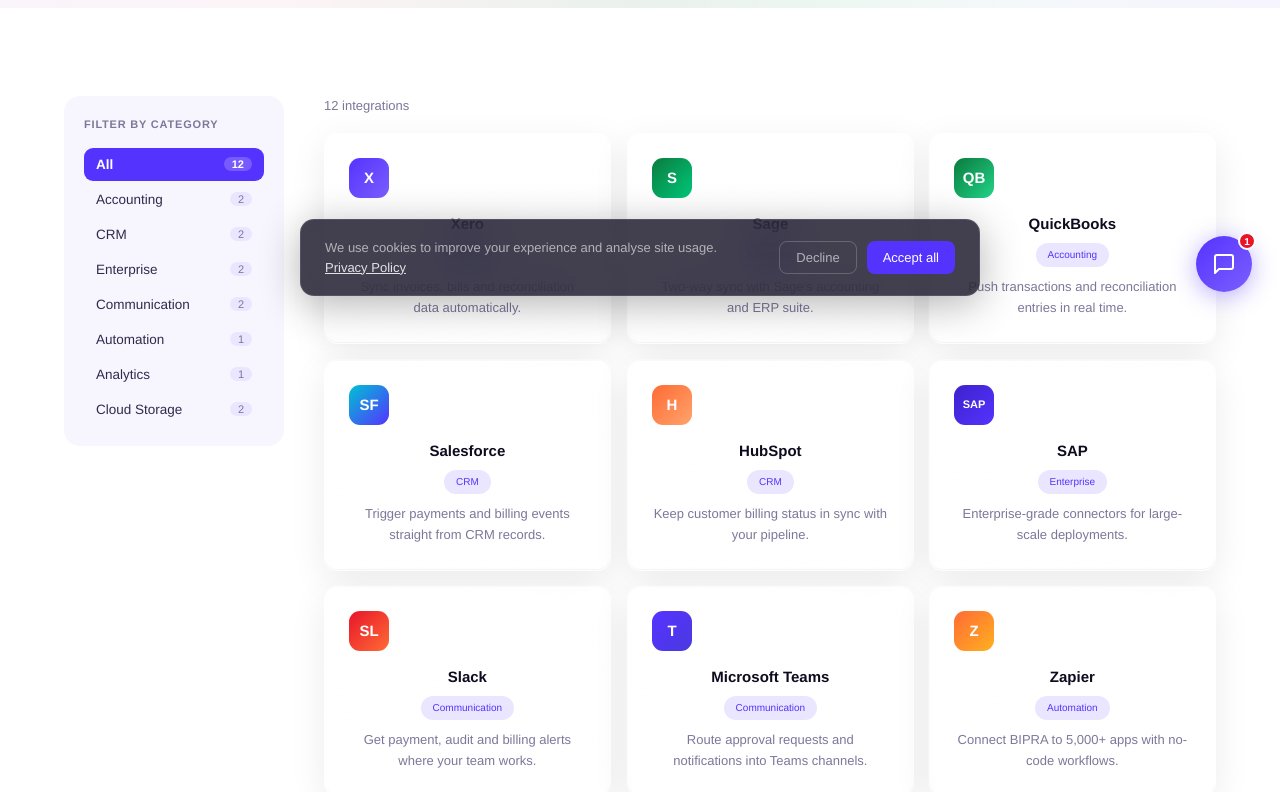
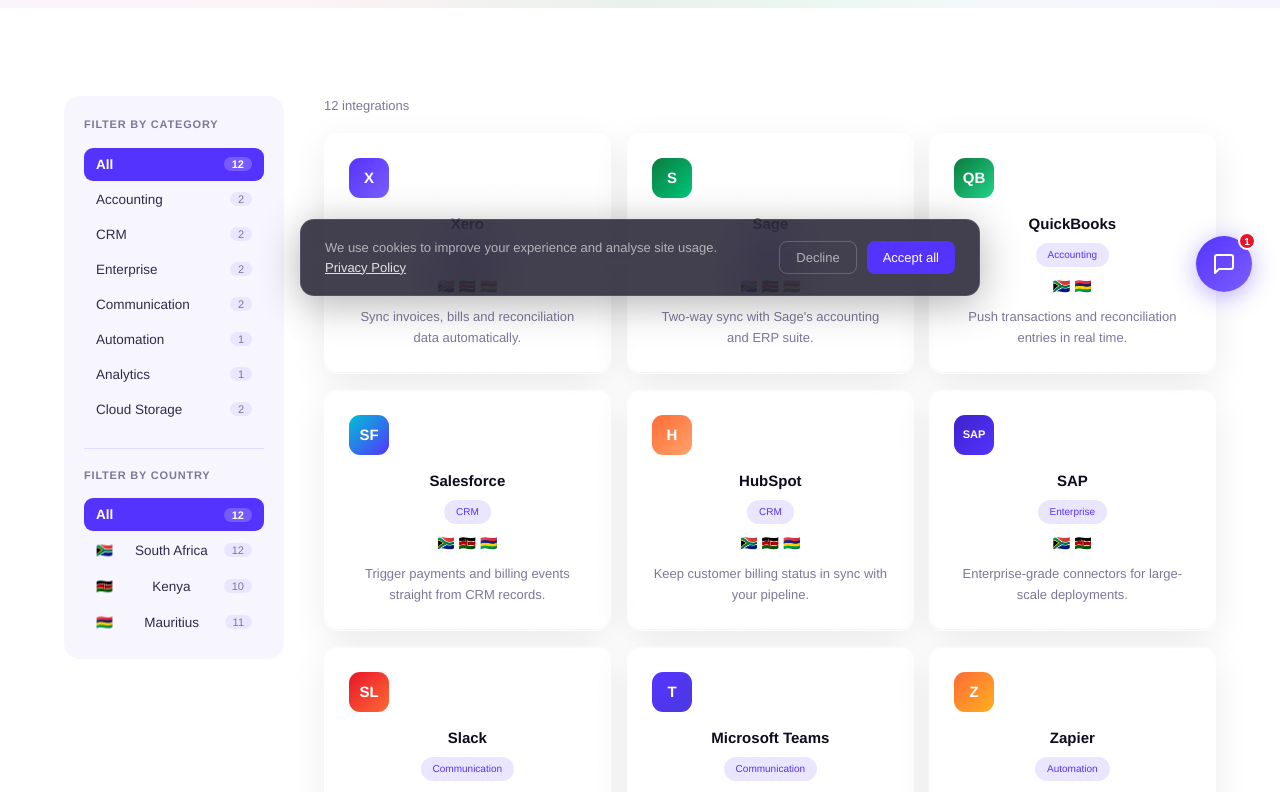
Before and after one commit to amomakgwana-web/website, a Next.js app: page /integrations in a window 1280 px wide. Shown: the part 480-1272 px from the top of the page. Built offline with nearby package versions, Linux system fonts and the light colour scheme.

Commit message:
Add country filter to the Integrations directory
Adds a second sidebar filter group (South Africa / Kenya / Mauritius)
alongside the existing category filter, with flag icons on each
integration card showing where it's available.

```diff
--- a/components/pages/IntegrationsClient.tsx
+++ b/components/pages/IntegrationsClient.tsx
@@ -4,27 +4,36 @@ import Link from "next/link";
 import { useState } from "react";
 
 type Category = "All" | "Accounting" | "CRM" | "Enterprise" | "Communication" | "Automation" | "Analytics" | "Cloud Storage";
+type Country = "South Africa" | "Kenya" | "Mauritius";
 
 const CATEGORIES: Category[] = ["All", "Accounting", "CRM", "Enterprise", "Communication", "Automation", "Analytics", "Cloud Storage"];
+const COUNTRIES: { code: Country; flag: string }[] = [
+  { code: "South Africa", flag: "🇿🇦" },
+  { code: "Kenya", flag: "🇰🇪" },
+  { code: "Mauritius", flag: "🇲🇺" },
+];
 
-const INTEGRATIONS: { name: string; category: Exclude<Category, "All">; letter: string; gradient: string; desc: string }[] = [
-  { name: "Xero", category: "Accounting", letter: "X", gradient: "linear-gradient(135deg,#5533FF,#7B5FFF)", desc: "Sync invoices, bills and reconciliation data automatically." },
-  { name: "Sage", category: "Enterprise", letter: "S", gradient: "linear-gradient(135deg,#0A7B3E,#00C87A)", desc: "Two-way sync with Sage's accounting and ERP suite." },
-  { name: "QuickBooks", category: "Accounting", letter: "QB", gradient: "linear-gradient(135deg,#0A7B3E,#22D488)", desc: "Push transactions and reconciliation entries in real time." },
-  { name: "Salesforce", category: "CRM", letter: "SF", gradient: "linear-gradient(135deg,#00C1D4,#5533FF)", desc: "Trigger payments and billing events straight from CRM records." },
-  { name: "HubSpot", category: "CRM", letter: "H", gradient: "linear-gradient(135deg,#FF6B35,#FFA36B)", desc: "Keep customer billing status in sync with your pipeline." },
-  { name: "SAP", category: "Enterprise", letter: "SAP", gradient: "linear-gradient(135deg,#3D22CC,#5533FF)", desc: "Enterprise-grade connectors for large-scale deployments." },
-  { name: "Slack", category: "Communication", letter: "SL", gradient: "linear-gradient(135deg,#E8152A,#FF6B35)", desc: "Get payment, audit and billing alerts where your team works." },
-  { name: "Microsoft Teams", category: "Communication", letter: "T", gradient: "linear-gradient(135deg,#5533FF,#4B39E0)", desc: "Route approval requests and notifications into Teams channels." },
-  { name: "Zapier", category: "Automation", letter: "Z", gradient: "linear-gradient(135deg,#FF6B35,#FFB020)", desc: "Connect BIPRA to 5,000+ apps with no-code workflows." },
-  { name: "Google Workspace", category: "Cloud Storage", letter: "G", gradient: "linear-gradient(135deg,#0A7B3E,#5533FF)", desc: "Export statements and reports straight to Drive and Sheets." },
-  { name: "Power BI", category: "Analytics", letter: "P", gradient: "linear-gradient(135deg,#FF6B35,#E8152A)", desc: "Build live dashboards on top of your BIPRA transaction data." },
-  { name: "Dropbox", category: "Cloud Storage", letter: "D", gradient: "linear-gradient(135deg,#5533FF,#00C1D4)", desc: "Archive audit trails and generated bills automatically." },
+const INTEGRATIONS: { name: string; category: Exclude<Category, "All">; countries: Country[]; letter: string; gradient: string; desc: string }[] = [
+  { name: "Xero", category: "Accounting", countries: ["South Africa", "Kenya", "Mauritius"], letter: "X", gradient: "linear-gradient(135deg,#5533FF,#7B5FFF)", desc: "Sync invoices, bills and reconciliation data automatically." },
+  { name: "Sage", category: "Enterprise", countries: ["South Africa", "Kenya", "Mauritius"], letter: "S", gradient: "linear-gradient(135deg,#0A7B3E,#00C87A)", desc: "Two-way sync with Sage's accounting and ERP suite." },
+  { name: "QuickBooks", category: "Accounting", countries: ["South Africa", "Mauritius"], letter: "QB", gradient: "linear-gradient(135deg,#0A7B3E,#22D488)", desc: "Push transactions and reconciliation entries in real time." },
+  { name: "Salesforce", category: "CRM", countries: ["South Africa", "Kenya", "Mauritius"], letter: "SF", gradient: "linear-gradient(135deg,#00C1D4,#5533FF)", desc: "Trigger payments and billing events straight from CRM records." },
+  { name: "HubSpot", category: "CRM", countries: ["South Africa", "Kenya", "Mauritius"], letter: "H", gradient: "linear-gradient(135deg,#FF6B35,#FFA36B)", desc: "Keep customer billing status in sync with your pipeline." },
+  { name: "SAP", category: "Enterprise", countries: ["South Africa", "Kenya"], letter: "SAP", gradient: "linear-gradient(135deg,#3D22CC,#5533FF)", desc: "Enterprise-grade connectors for large-scale deployments." },
+  { name: "Slack", category: "Communication", countries: ["South Africa", "Kenya", "Mauritius"], letter: "SL", gradient: "linear-gradient(135deg,#E8152A,#FF6B35)", desc: "Get payment, audit and billing alerts where your team works." },
+  { name: "Microsoft Teams", category: "Communication", countries: ["South Africa", "Kenya", "Mauritius"], letter: "T", gradient: "linear-gradient(135deg,#5533FF,#4B39E0)", desc: "Route approval requests and notifications into Teams channels." },
+  { name: "Zapier", category: "Automation", countries: ["South Africa", "Kenya", "Mauritius"], letter: "Z", gradient: "linear-gradient(135deg,#FF6B35,#FFB020)", desc: "Connect BIPRA to 5,000+ apps with no-code workflows." },
+  { name: "Google Workspace", category: "Cloud Storage", countries: ["South Africa", "Kenya", "Mauritius"], letter: "G", gradient: "linear-gradient(135deg,#0A7B3E,#5533FF)", desc: "Export statements and reports straight to Drive and Sheets." },
+  { name: "Power BI", category: "Analytics", countries: ["South Africa", "Mauritius"], letter: "P", gradient: "linear-gradient(135deg,#FF6B35,#E8152A)", desc: "Build live dashboards on top of your BIPRA transaction data." },
+  { name: "Dropbox", category: "Cloud Storage", countries: ["South Africa", "Kenya", "Mauritius"], letter: "D", gradient: "linear-gradient(135deg,#5533FF,#00C1D4)", desc: "Archive audit trails and generated bills automatically." },
 ];
 
 export default function IntegrationsClient() {
   const [active, setActive] = useState<Category>("All");
-  const filtered = active === "All" ? INTEGRATIONS : INTEGRATIONS.filter((i) => i.category === active);
+  const [activeCountry, setActiveCountry] = useState<"All" | Country>("All");
+  const filtered = INTEGRATIONS.filter(
+    (i) => (active === "All" || i.category === active) && (activeCountry === "All" || i.countries.includes(activeCountry))
+  );
 
   return (
     <div id="page-integrations" className="page active pw">
@@ -52,6 +61,19 @@ export default function IntegrationsClient() {
                 </button>
               ))}
             </div>
+            <div style={{ fontSize: "11px", fontWeight: "600", color: "var(--muted)", textTransform: "uppercase", letterSpacing: ".8px", margin: "22px 0 14px", paddingTop: "18px", borderTop: "1px solid var(--border)" }}>Filter by country</div>
+            <div className="integrations-filter-list">
+              <button className={`integrations-filter-btn${activeCountry === "All" ? " active" : ""}`} onClick={() => setActiveCountry("All")}>
+                All
+                <span className="integrations-filter-count">{INTEGRATIONS.length}</span>
+              </button>
+              {COUNTRIES.map((c) => (
+                <button key={c.code} className={`integrations-filter-btn${activeCountry === c.code ? " active" : ""}`} onClick={() => setActiveCountry(c.code)}>
+                  <span style={{ marginRight: "6px" }}>{c.flag}</span>{c.code}
+                  <span className="integrations-filter-count">{INTEGRATIONS.filter((i) => i.countries.includes(c.code)).length}</span>
+                </button>
+              ))}
+            </div>
           </div>
           <div>
             <div style={{ fontSize: "13px", color: "var(--muted)", marginBottom: "16px" }}>{filtered.length} integration{filtered.length !== 1 ? "s" : ""}</div>
@@ -60,7 +82,10 @@ export default function IntegrationsClient() {
                 <div key={i.name} className="gcard shine grid-pop tilt integrations-card">
                   <div className="solutions-int-badge" style={{ background: i.gradient, fontSize: i.letter.length > 2 ? "11px" : "15px", margin: "0 0 14px" }}>{i.letter}</div>
                   <div style={{ fontSize: "15px", fontWeight: "700", color: "var(--ink)", marginBottom: "4px" }}>{i.name}</div>
-                  <div className="badge b-p" style={{ marginBottom: "10px", fontSize: "10px" }}>{i.category}</div>
+                  <div className="badge b-p" style={{ marginBottom: "8px", fontSize: "10px" }}>{i.category}</div>
+                  <div style={{ marginBottom: "10px", fontSize: "14px", display: "flex", gap: "4px", justifyContent: "center" }} title={i.countries.join(", ")}>
+                    {i.countries.map((c) => <span key={c}>{COUNTRIES.find((x) => x.code === c)?.flag}</span>)}
+                  </div>
                   <p style={{ fontSize: "13px", color: "var(--muted)", lineHeight: "1.6" }}>{i.desc}</p>
                 </div>
               ))}
```
